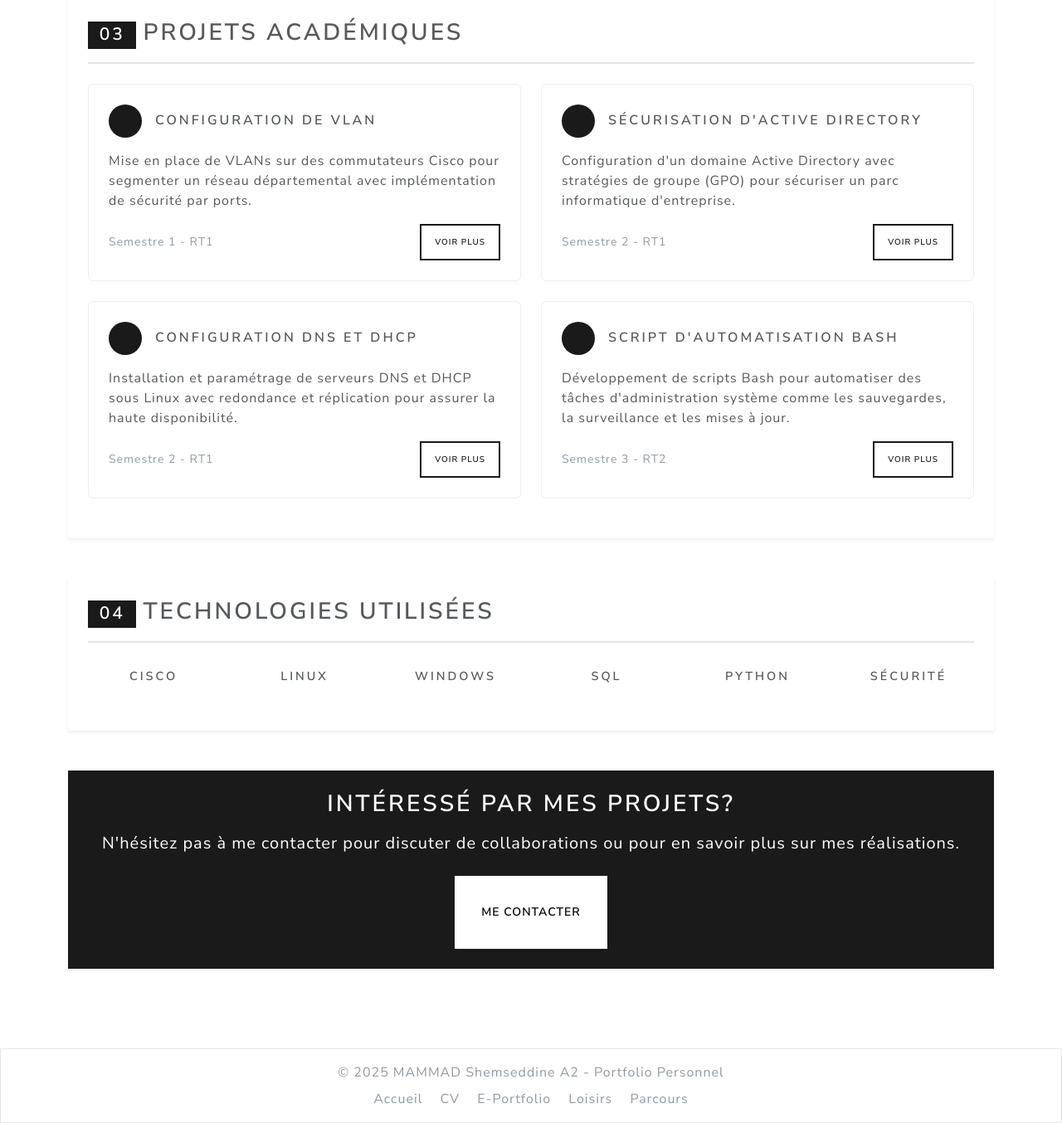
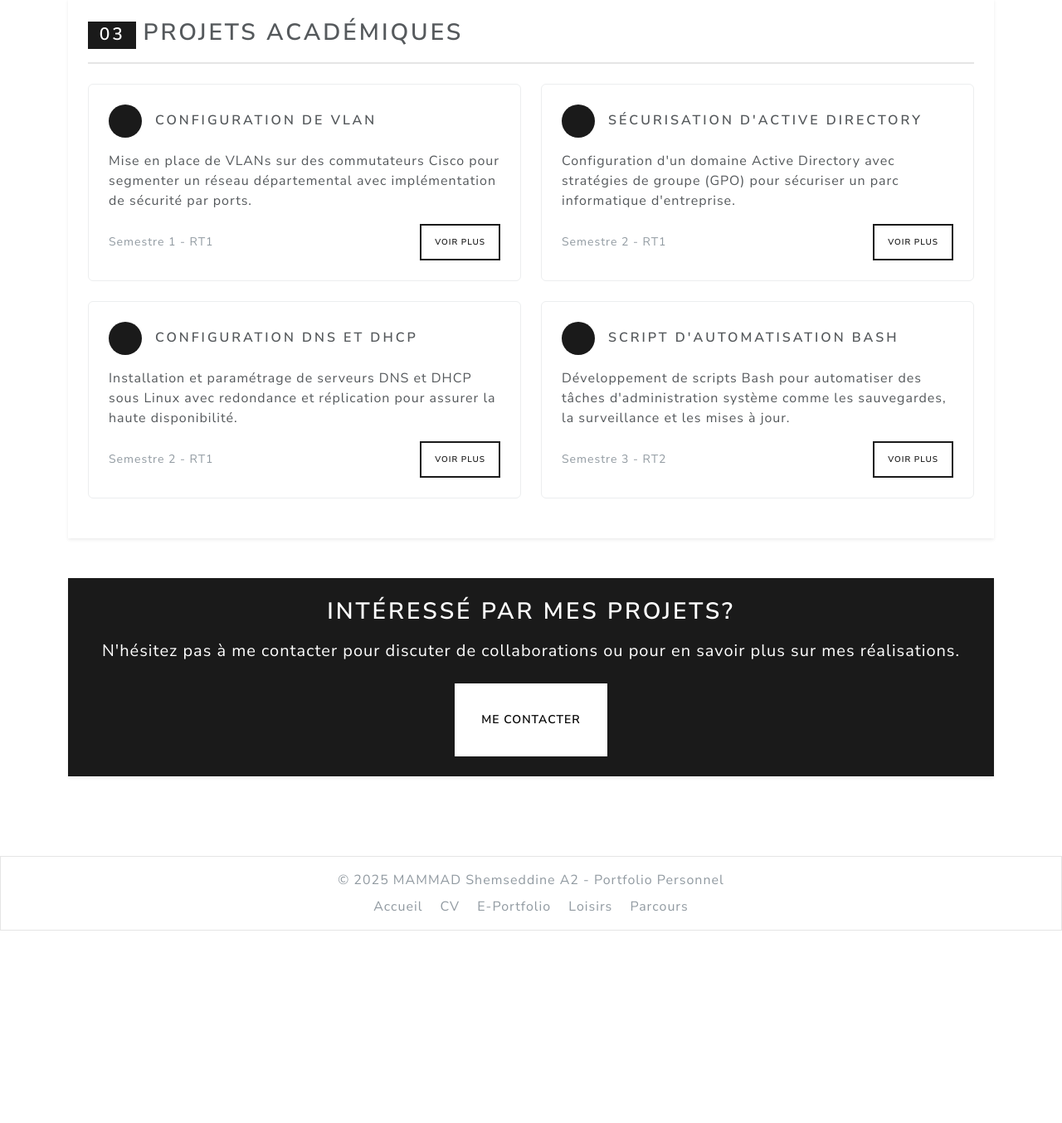
Before and after one commit to Shemseddine-Mammad/SAE1.4, a Symfony app: template templates/shems/parcours.html.twig in a window 1280 px wide. Shown: the part 1958-3312 px from the top of the page at 83% size. After the commit the page ends 3080 px from the top, so only its background shows below. Run offline with Twig, Linux system fonts and the light colour scheme; the template is opened without the code that fills it, so the values that code supplies are empty; some libraries are stand-ins or nearby versions.

Commit message:
sauvegarde 07/04/2025

```diff
--- a/templates/shems/parcours.html.twig
+++ b/templates/shems/parcours.html.twig
@@ -221,55 +221,6 @@
         </div>
     </section>
 
-    <!-- Technologies Utilisées -->
-    <section class="mb-5">
-        <div class="card border-0 shadow-sm">
-            <div class="card-body p-4">
-                <h2 class="section-title position-relative pb-3 mb-4">
-                    <span class="badge bg-primary me-2">04</span>Technologies Utilisées
-                </h2>
-                <div class="row text-center">
-                    <div class="col-4 col-md-2 mb-4">
-                        <div class="tech-item">
-                            <i class="bi bi-hdd-network fs-1 text-primary mb-3"></i>
-                            <h5 class="tech-name">Cisco</h5>
-                        </div>
-                    </div>
-                    <div class="col-4 col-md-2 mb-4">
-                        <div class="tech-item">
-                            <i class="bi bi-ubuntu fs-1 text-primary mb-3"></i>
-                            <h5 class="tech-name">Linux</h5>
-                        </div>
-                    </div>
-                    <div class="col-4 col-md-2 mb-4">
-                        <div class="tech-item">
-                            <i class="bi bi-windows fs-1 text-primary mb-3"></i>
-                            <h5 class="tech-name">Windows</h5>
-                        </div>
-                    </div>
-                    <div class="col-4 col-md-2 mb-4">
-                        <div class="tech-item">
-                            <i class="bi bi-database fs-1 text-primary mb-3"></i>
-                            <h5 class="tech-name">SQL</h5>
-                        </div>
-                    </div>
-                    <div class="col-4 col-md-2 mb-4">
-                        <div class="tech-item">
-                            <i class="bi bi-code-slash fs-1 text-primary mb-3"></i>
-                            <h5 class="tech-name">Python</h5>
-                        </div>
-                    </div>
-                    <div class="col-4 col-md-2 mb-4">
-                        <div class="tech-item">
-                            <i class="bi bi-shield-shaded fs-1 text-primary mb-3"></i>
-                            <h5 class="tech-name">Sécurité</h5>
-                        </div>
-                    </div>
-                </div>
-            </div>
-        </div>
-    </section>
-
     <!-- Contact CTA -->
     <section class="mb-5">
         <div class="card border-0 shadow-sm bg-primary text-white">
```
